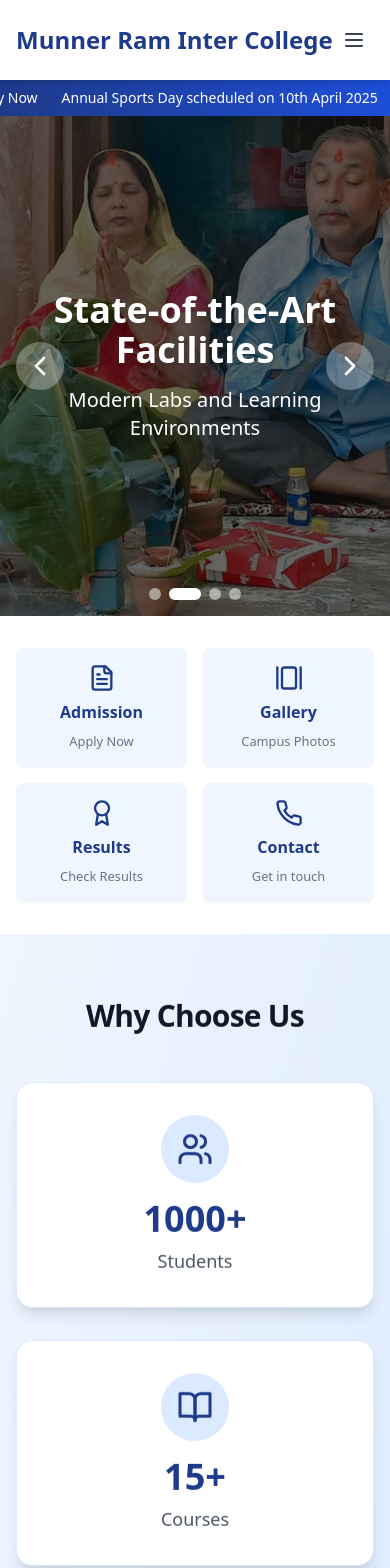
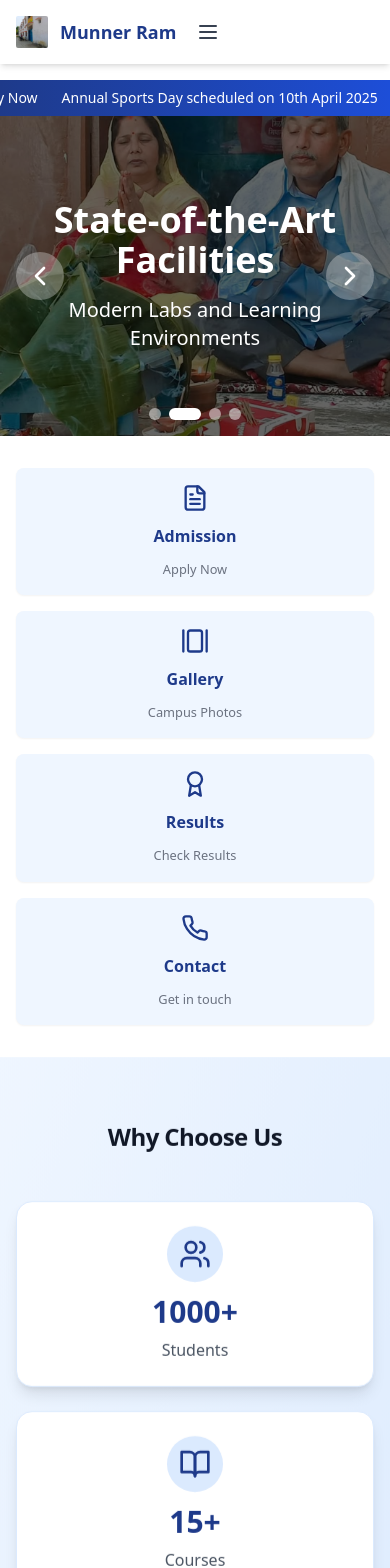
Before and after one commit to Hritiksonkar/School-website, a React (Vite) app: page / in a window 390 px wide. Shown: the top 1568 px of the page. Built offline with nearby package versions, Linux system fonts and the light colour scheme.

Commit message:
fix: Update favicon path and enhance accessibility features in Navbar and Home components

```diff
--- a/index.html
+++ b/index.html
@@ -1,13 +1,18 @@
 <!doctype html>
 <html lang="en">
+
 <head>
   <meta charset="UTF-8" />
-    <link rel="icon" type="image/svg+xml" href="\front.jpg" />
+  <!-- fixed favicon path -->
+  <link rel="icon" type="image/png" href="/front.jpg" />
   <meta name="viewport" content="width=device-width, initial-scale=1.0" />
+  <meta name="theme-color" content="#0f172a" />
   <title>Munner Ram Inter College Website</title>
 </head>
+
 <body>
   <div id="root"></div>
   <script type="module" src="/src/main.tsx"></script>
 </body>
+
 </html>
--- a/src/components/Contact.tsx
+++ b/src/components/Contact.tsx
@@ -46,7 +46,7 @@ export default function Contact() {
                 <div>
                   <h4 className="font-semibold text-gray-900 mb-1">Phone</h4>
                   <p className="text-gray-600">+91 </p>
-                  <p className="text-gray-600">+91 0987654321</p>
+                  <p className="text-gray-600">+91 9721185193</p>
                 </div>
               </div>
 
--- a/src/components/Footer.tsx
+++ b/src/components/Footer.tsx
@@ -14,7 +14,7 @@ export default function Footer() {
             </p>
             <div className="flex space-x-4">
               <a
-                href="#"
+                href="https://www.facebook.com/share/p/1JmEPEdfM1/"
                 className="bg-blue-600 p-2 rounded-full hover:bg-blue-700 transition-colors"
               >
                 <Facebook size={20} />
@@ -26,13 +26,13 @@ export default function Footer() {
                 <Twitter size={20} />
               </a>
               <a
-                href="#"
+                href="https://www.instagram.com/awanish544?igsh=OTRod3l4aXJ3ZThl"
                 className="bg-pink-600 p-2 rounded-full hover:bg-pink-700 transition-colors"
               >
                 <Instagram size={20} />
               </a>
               <a
-                href="#"
+                href="https://youtube.com/shorts/CIdE6BF-5NI?si=AuvLTru9TvL58eCD"
                 className="bg-red-600 p-2 rounded-full hover:bg-red-700 transition-colors"
               >
                 <Youtube size={20} />
--- a/src/components/Home.tsx
+++ b/src/components/Home.tsx
@@ -128,23 +128,46 @@ export default function Home() {
 
       {/* Quick Action Cards */}
       <div className="py-8 bg-white">
-        <div className="max-w-6xl mx-auto px-4 grid grid-cols-2 md:grid-cols-4 gap-4">
-          <a href="/admission" className="flex flex-col items-center gap-2 bg-blue-50 hover:bg-blue-100 p-4 rounded-lg shadow-sm text-center transition">
+        <div className="max-w-6xl mx-auto px-4 grid grid-cols-1 sm:grid-cols-2 md:grid-cols-4 gap-4">
+          <a
+            href="/admission"
+            role="button"
+            aria-label="Admission - Apply Now"
+            className="w-full flex flex-col items-center gap-3 bg-blue-50 hover:bg-blue-100 p-4 sm:p-6 rounded-lg shadow-sm text-center transition touch-manipulation focus:outline-none focus:ring-3 focus:ring-blue-200"
+          >
             <FileText className="text-blue-900" size={28} />
             <span className="font-semibold text-blue-900">Admission</span>
             <small className="text-gray-500">Apply Now</small>
           </a>
-          <a href="/gallery" className="flex flex-col items-center gap-2 bg-blue-50 hover:bg-blue-100 p-4 rounded-lg shadow-sm text-center transition">
+
+          <a
+            href="/gallery"
+            role="button"
+            aria-label="Gallery - Campus Photos"
+            className="w-full flex flex-col items-center gap-3 bg-blue-50 hover:bg-blue-100 p-4 sm:p-6 rounded-lg shadow-sm text-center transition touch-manipulation focus:outline-none focus:ring-3 focus:ring-blue-200"
+          >
             <GalleryHorizontal className="text-blue-900" size={28} />
             <span className="font-semibold text-blue-900">Gallery</span>
             <small className="text-gray-500">Campus Photos</small>
           </a>
-          <a href="/results" className="flex flex-col items-center gap-2 bg-blue-50 hover:bg-blue-100 p-4 rounded-lg shadow-sm text-center transition">
+
+          <a
+            href="/results"
+            role="button"
+            aria-label="Results - Check Results"
+            className="w-full flex flex-col items-center gap-3 bg-blue-50 hover:bg-blue-100 p-4 sm:p-6 rounded-lg shadow-sm text-center transition touch-manipulation focus:outline-none focus:ring-3 focus:ring-blue-200"
+          >
             <Award className="text-blue-900" size={28} />
             <span className="font-semibold text-blue-900">Results</span>
             <small className="text-gray-500">Check Results</small>
           </a>
-          <a href="/contact" className="flex flex-col items-center gap-2 bg-blue-50 hover:bg-blue-100 p-4 rounded-lg shadow-sm text-center transition">
+
+          <a
+            href="/contact"
+            role="button"
+            aria-label="Contact - Get in touch"
+            className="w-full flex flex-col items-center gap-3 bg-blue-50 hover:bg-blue-100 p-4 sm:p-6 rounded-lg shadow-sm text-center transition touch-manipulation focus:outline-none focus:ring-3 focus:ring-blue-200"
+          >
             <Phone className="text-blue-900" size={28} />
             <span className="font-semibold text-blue-900">Contact</span>
             <small className="text-gray-500">Get in touch</small>
@@ -155,35 +178,35 @@ export default function Home() {
       {/* Stats */}
       <div id="home-stats" className="py-16 bg-gradient-to-br from-blue-50 to-blue-100 reveal" data-delay="0ms">
         <div className="max-w-7xl mx-auto px-4 sm:px-6 lg:px-8">
-          <h2 className="text-3xl md:text-4xl font-bold text-center text-gray-900 mb-12 tracking-tight">
+          <h2 className="text-2xl sm:text-3xl md:text-4xl font-bold text-center text-gray-900 mb-12 tracking-tight">
             Why Choose Us
           </h2>
-          <div className="grid grid-cols-1 md:grid-cols-2 lg:grid-cols-4 gap-8">
+          <div className="grid grid-cols-1 sm:grid-cols-2 lg:grid-cols-4 gap-6">
             {stats.map((stat, index) => {
               const Icon = stat.icon;
               return (
                 <div
                   key={index}
-                  className="bg-white p-8 rounded-2xl shadow-lg text-center hover:shadow-2xl transition-all duration-300 group cursor-pointer transform hover:-translate-y-2 border border-blue-100"
+                  className="bg-white p-6 sm:p-8 rounded-2xl shadow-lg text-center hover:shadow-2xl transition-all duration-300 group cursor-pointer transform hover:-translate-y-1 border border-blue-100"
                 >
-                  <div className="flex justify-center mb-4">
-                    <div className="bg-blue-100 p-4 rounded-full group-hover:bg-blue-900 transition-colors duration-300">
-                      <Icon className="text-blue-900 group-hover:text-white transition-colors duration-300" size={36} />
+                  <div className="flex justify-center mb-3">
+                    <div className="bg-blue-100 p-3 sm:p-4 rounded-full group-hover:bg-blue-900 transition-colors duration-300">
+                      <Icon className="text-blue-900 group-hover:text-white transition-colors duration-300" size={32} />
                     </div>
                   </div>
-                  <h3 className="text-4xl font-extrabold text-blue-900 mb-2 group-hover:text-blue-700 transition-colors duration-300">
+                  <h3 className="text-3xl sm:text-4xl font-extrabold text-blue-900 mb-2">
                     {counts[index]}
                     {stat.suffix}
                   </h3>
-                  <p className="text-gray-600 text-lg">{stat.label}</p>
+                  <p className="text-gray-600 text-base sm:text-lg">{stat.label}</p>
                 </div>
               );
             })}
           </div>
-          <div className="flex justify-center mt-10">
+          <div className="flex justify-center mt-8">
             <button
               onClick={handleLearnMore}
-              className="bg-blue-900 btn-ripple text-white px-8 py-3 rounded-md font-semibold shadow hover:bg-blue-700 transition-colors focus:outline-none focus:ring-2 focus:ring-blue-400"
+              className="bg-blue-900 btn-ripple text-white px-6 sm:px-8 py-2.5 sm:py-3 rounded-md font-semibold shadow hover:bg-blue-700 transition-colors focus:outline-none focus:ring-3 focus:ring-blue-300"
             >
               Learn More
             </button>
@@ -206,22 +229,22 @@ export default function Home() {
         </div>
       </div>
 
-      {/* Testimonials */}
+      {/* Testimonials (stacked on small screens) */}
       <div className="py-16 bg-gradient-to-br from-gray-50 to-white">
         <div className="max-w-4xl mx-auto px-4 sm:px-6 lg:px-8">
           <h3 className="text-2xl font-bold text-blue-900 mb-6 text-center">What People Say</h3>
-          <div className="relative bg-white rounded-xl shadow-lg p-8">
+          <div className="relative bg-white rounded-xl shadow-lg p-6 sm:p-8">
             <p className="text-gray-700 italic mb-4">“{testimonials[testimonialIndex].quote}”</p>
-            <div className="flex items-center justify-between">
+            <div className="flex flex-col sm:flex-row items-start sm:items-center justify-between gap-4">
               <div>
                 <div className="font-semibold text-blue-900">{testimonials[testimonialIndex].name}</div>
                 <div className="text-sm text-gray-500">{testimonials[testimonialIndex].role}</div>
               </div>
               <div className="flex items-center gap-2">
-                <button aria-label="Previous testimonial" onClick={handlePrevTestimonial} className="p-2 rounded-full bg-blue-50 hover:bg-blue-100">
+                <button aria-label="Previous testimonial" onClick={handlePrevTestimonial} className="p-2 rounded-full bg-blue-50 hover:bg-blue-100 touch-manipulation">
                   <ChevronLeft size={18} />
                 </button>
-                <button aria-label="Next testimonial" onClick={handleNextTestimonial} className="p-2 rounded-full bg-blue-50 hover:bg-blue-100">
+                <button aria-label="Next testimonial" onClick={handleNextTestimonial} className="p-2 rounded-full bg-blue-50 hover:bg-blue-100 touch-manipulation">
                   <ChevronRight size={18} />
                 </button>
               </div>
--- a/src/components/Navbar.tsx
+++ b/src/components/Navbar.tsx
@@ -1,11 +1,27 @@
-import { useState, useEffect } from 'react';
+import { useState, useEffect, useRef } from 'react';
 import { Link, useLocation } from 'react-router-dom';
 import { Menu, X } from 'lucide-react';
 
 export default function Navbar() {
   const [isMenuOpen, setIsMenuOpen] = useState(false);
+  const location = useLocation();
+  const firstLinkRef = useRef<HTMLAnchorElement | null>(null);
+
+  useEffect(() => {
+    // close menu on navigation
+    setIsMenuOpen(false);
+  }, [location.pathname]);
+
+  useEffect(() => {
+    // close on ESC
+    const onKey = (e: KeyboardEvent) => {
+      if (e.key === 'Escape') setIsMenuOpen(false);
+    };
+    window.addEventListener('keydown', onKey);
+    return () => window.removeEventListener('keydown', onKey);
+  }, []);
+
   const [progress, setProgress] = useState(0);
-  const location = useLocation();
 
   useEffect(() => {
     const onScroll = () => {
@@ -23,80 +39,113 @@ export default function Navbar() {
     };
   }, []);
 
-  const navItems = [
-    { path: '/', label: 'Home' },
-    { path: '/about', label: 'About' },
-    { path: '/courses', label: 'Courses' },
-    { path: '/services', label: 'Services' },
-    { path: '/admission', label: 'Admission' },
-    { path: '/contact', label: 'Contact' },
-  ];
-
   return (
-    <nav className="bg-emerald-300-300 shadow-md fixed w-full top-0 z-50">
+    <nav className="bg-opacity-0 shadow-md fixed w-full top-0 z-50">
       {/* progress bar */}
       <div className="progress-wrap">
         <div className="progress" style={{ width: `${progress}%` }} />
       </div>
 
       <div className="max-w-7xl mx-auto px-4 sm:px-6 lg:px-8">
-        <div className="flex justify-between items-center h-20">
-          <div className="flex items-center">
-            <div className="flex-shrink-0">
-              <h1 className="text-2xl font-bold text-blue-900">
-                Munner Ram Inter College
-              </h1>
+        {/* Compact header: brand + (mobile toggle) on left, desktop nav on right */}
+        <div className="flex items-center justify-between h-16 md:h-20">
+          {/* Left: brand + mobile toggle (toggle only visible on small screens) */}
+          <div className="flex items-center gap-3">
+            <Link to="/" className="flex items-center gap-3">
+              {/* optional small logo */}
+              <img
+                src="/front.jpg"
+                alt="logo"
+                className="w-8 h-8 object-cover rounded-sm"
+                onError={(e) => ((e.currentTarget as HTMLImageElement).style.display = 'none')}
+              />
+              <span className="text-lg sm:text-xl md:text-2xl font-bold text-blue-900 leading-tight">
+                Munner Ram
+                <span className="hidden sm:inline"> Inter College</span>
+              </span>
+            </Link>
+
+            {/* mobile toggle placed directly beside brand for tight layout */}
+            <div className="md:hidden">
+              <button
+                onClick={() => setIsMenuOpen((s) => !s)}
+                aria-label="Toggle menu"
+                className="inline-flex items-center justify-center p-2 rounded-md text-gray-700 hover:text-blue-900 hover:bg-blue-50 focus:outline-none focus:ring-2 focus:ring-blue-300"
+              >
+                {isMenuOpen ? <X size={24} /> : <Menu size={24} />}
+              </button>
             </div>
           </div>
 
+          {/* Right: desktop nav links */}
           <div className="hidden md:block">
             <div className="ml-10 flex items-baseline space-x-4">
-              {navItems.map((item) => (
+              {[
+                { path: '/', label: 'Home' },
+                { path: '/about', label: 'About' },
+                { path: '/courses', label: 'Courses' },
+                { path: '/services', label: 'Services' },
+                { path: '/admission', label: 'Admission' },
+                { path: '/contact', label: 'Contact' },
+              ].map((item) => (
                 <Link
                   key={item.path}
                   to={item.path}
-                  onClick={() => setIsMenuOpen(false)}
-                  className={`px-3 py-2 rounded-md text-sm font-medium transition-colors ${
-                    location.pathname === item.path
+                  className={`px-3 py-2 rounded-md text-sm font-medium transition-colors ${location.pathname === item.path
                       ? 'bg-blue-900 text-white'
                       : 'text-gray-700 hover:bg-blue-100 hover:text-blue-900'
-                  }`}
+                    }`}
                 >
                   {item.label}
                 </Link>
               ))}
             </div>
           </div>
-
-          <div className="md:hidden">
-            <button
-              onClick={() => setIsMenuOpen(!isMenuOpen)}
-              className="inline-flex items-center justify-center p-2 rounded-md text-gray-700 hover:text-blue-900 hover:bg-blue-100 focus:outline-none"
-            >
-              {isMenuOpen ? <X size={24} /> : <Menu size={24} />}
-            </button>
-          </div>
         </div>
       </div>
 
+      {/* Mobile drawer overlay + panel */}
       {isMenuOpen && (
-        <div className="md:hidden">
-          <div className="px-2 pt-2 pb-3 space-y-1 sm:px-3 bg-lime-300 shadow-lg">
-            {navItems.map((item) => (
-              <Link
-                key={item.path}
-                to={item.path}
-                onClick={() => setIsMenuOpen(false)}
-                className={`block w-full text-left px-3 py-2 rounded-md text-base font-medium transition-colors ${
-                  location.pathname === item.path
-                    ? 'bg-blue-900 text-white'
-                    : 'text-gray-700 hover:bg-blue-100 hover:text-blue-900'
-                }`}
-              >
-                {item.label}
-              </Link>
-            ))}
+        <div className="fixed inset-0 z-40 flex">
+          {/* backdrop */}
+          <button
+            className="absolute inset-0 bg-black/40"
+            aria-hidden
+            onClick={() => setIsMenuOpen(false)}
+          />
+          {/* side panel */}
+          <div className="relative w-64 max-w-xs bg-white h-full shadow-lg p-6 overflow-auto">
+            <div className="flex justify-between items-center mb-6">
+              <div className="text-lg font-bold text-blue-900">Menu</div>
+              <button onClick={() => setIsMenuOpen(false)} aria-label="Close menu" className="p-2 rounded-md">
+                <X size={20} />
+              </button>
+            </div>
+
+            <nav className="space-y-2">
+              {[
+                { path: '/', label: 'Home' },
+                { path: '/about', label: 'About' },
+                { path: '/courses', label: 'Courses' },
+                { path: '/services', label: 'Services' },
+                { path: '/admission', label: 'Admission' },
+                { path: '/contact', label: 'Contact' },
+              ].map((item, i) => (
+                <Link
+                  key={item.path}
+                  to={item.path}
+                  onClick={() => setIsMenuOpen(false)}
+                  className={`block w-full text-left px-3 py-2 rounded-md text-base font-medium ${location.pathname === item.path ? 'bg-blue-900 text-white' : 'text-gray-700 hover:bg-blue-50'
+                    }`}
+                >
+                  {item.label}
+                </Link>
+              ))}
+            </nav>
           </div>
+
+          {/* flexible area to close when tapped */}
+          <div className="flex-1" onClick={() => setIsMenuOpen(false)} />
         </div>
       )}
     </nav>
--- a/src/index.css
+++ b/src/index.css
@@ -105,7 +105,7 @@
 
 /* Enhanced site loader overlay */
 .site-loader {
-  background: rgba(255,255,255,0.98);
+    background: rgba(255, 255, 255, 0.98);
     backdrop-filter: blur(4px);
     transition: opacity 300ms ease, visibility 300ms ease;
     display: flex;
@@ -115,16 +115,25 @@
 
 /* loader logo style */
 .loader-logo {
-  box-shadow: 0 10px 30px rgba(15,23,42,0.12);
+    box-shadow: 0 10px 30px rgba(15, 23, 42, 0.12);
     transform-origin: center;
 }
 
 /* subtle rotating animation for svg within logo */
 @keyframes logo-rotate {
-  0% { transform: rotate(0deg) scale(1); }
-  50% { transform: rotate(18deg) scale(1.02); }
-  100% { transform: rotate(0deg) scale(1); }
+    0% {
+        transform: rotate(0deg) scale(1);
     }
+
+    50% {
+        transform: rotate(18deg) scale(1.02);
+    }
+
+    100% {
+        transform: rotate(0deg) scale(1);
+    }
+}
+
 .animate-logo-rotate {
     animation: logo-rotate 1400ms ease-in-out infinite;
 }
@@ -142,18 +151,78 @@
     align-items: center;
     padding: 0 12px;
 }
+
 .progress {
     height: 100%;
-  background: linear-gradient(90deg,#06b6d4,#3b82f6);
+    background: linear-gradient(90deg, #06b6d4, #3b82f6);
     width: 0%;
     transform-origin: left center;
     transition: width 150ms linear;
-  box-shadow: 0 2px 8px rgba(59,130,246,0.12);
+    box-shadow: 0 2px 8px rgba(59, 130, 246, 0.12);
     border-radius: 999px;
 }
 
-/* responsive tweaks */
+/* mobile-friendly touch helpers */
+.touch-manipulation {
+    -webkit-tap-highlight-color: rgba(0, 0, 0, 0);
+    touch-action: manipulation;
+    -webkit-touch-callout: none;
+}
+
+/* make quick cards taller on mobile for better tap targets */
 @media (max-width: 640px) {
-  .loader-logo { width: 72px; height: 72px; }
-  .site-loader .text-xl { font-size: 1rem; }
+
+    .quick-card,
+    .quick-card a,
+    .quick-card button {
+        min-height: 72px;
     }
+}
+
+/* stronger focus ring for keyboard users */
+:focus {
+    outline: none;
+    box-shadow: 0 0 0 4px rgba(59, 130, 246, 0.18);
+    border-radius: 6px;
+}
+
+/* buttons - ensure larger tap area */
+button,
+a[role="button"] {
+    -webkit-tap-highlight-color: transparent;
+}
+
+/* slider caption responsive */
+.slide-caption h2 {
+    font-size: 1.25rem;
+}
+
+@media (min-width: 640px) {
+    .slide-caption h2 {
+        font-size: 1.75rem;
+    }
+}
+
+@media (min-width: 1024px) {
+    .slide-caption h2 {
+        font-size: 2.5rem;
+    }
+}
+
+/* testimonials spacing tweaks */
+@media (max-width: 640px) {
+    .relative.bg-white.rounded-xl {
+        padding-left: 1rem;
+        padding-right: 1rem;
+    }
+}
+
+/* ensure hero / banners not too tall on mobile */
+@media (max-width: 640px) {
+
+    .w-full.h-\[500px\],
+    .w-full.h-56,
+    .w-full.h-80 {
+        height: 320px !important;
+    }
+}
```
Lines whose indentation alone changed are shown as unchanged.
